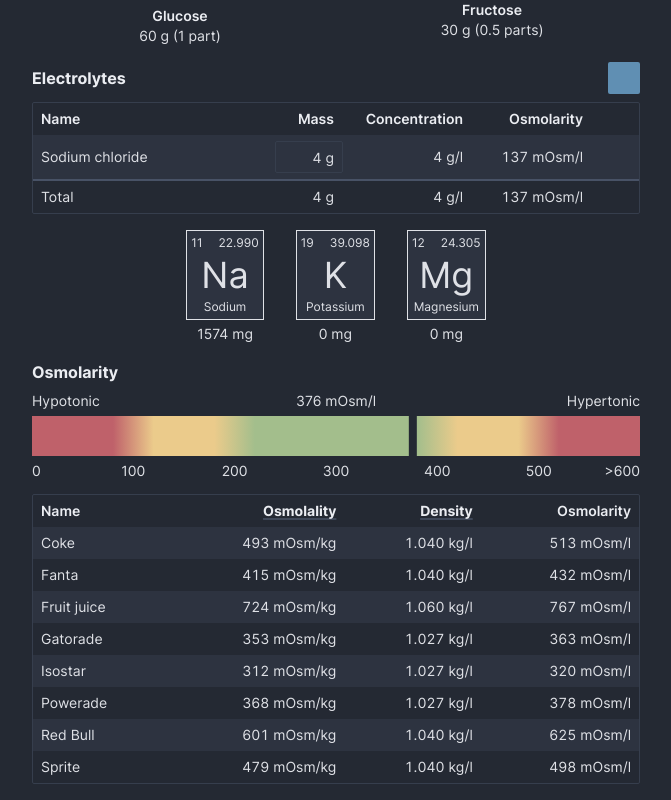
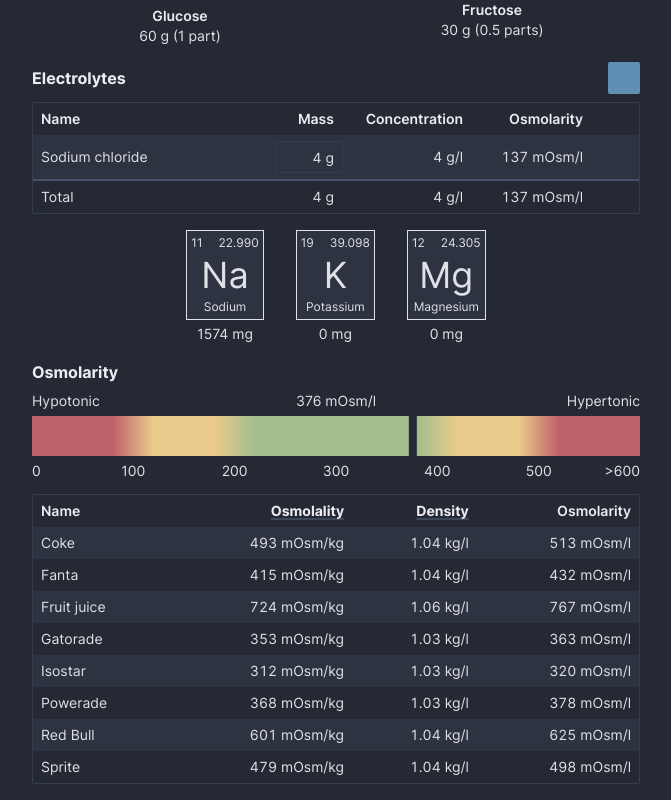
Before and after one commit to jsmolka/bottle, a Vue app: page / in a window 1280 px wide. Shown: the part 551-1351 px from the top of the page, without its empty margins (304-975 px from the left). Built offline with nearby package versions, Linux system fonts and the light colour scheme; some icons are missing.

Commit message:
round density

```diff
--- a/src/views/Osmolarities.vue
+++ b/src/views/Osmolarities.vue
@@ -18,7 +18,7 @@
           <TableCell>{{ item.name }}</TableCell>
           <TableCell class="text-right">{{ format(item.osmolality) }} mOsm/kg</TableCell>
           <TableCell class="text-right hidden sm:table-cell">
-            {{ format(item.density, { minDigits: 3, maxDigits: 3 }) }} kg/l
+            {{ format(item.density, { minDigits: 2, maxDigits: 2 }) }} kg/l
           </TableCell>
           <TableCell class="text-right">
             {{ format(item.osmolality * item.density) }} mOsm/l
```
